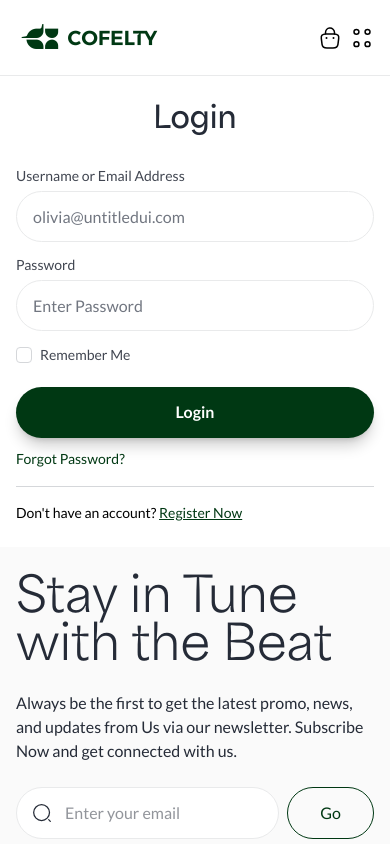
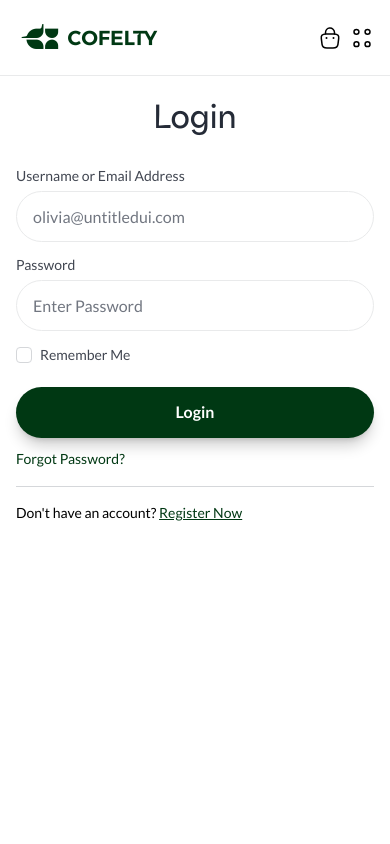
Before and after one commit to xpand-indonesia/ecommerce, a Next.js app: page /auth/login in a window 390 px wide. Shown: the top 844 px of the page. Built offline with nearby package versions, Linux system fonts and the light colour scheme.

Commit message:
add min height in login mobile screen

```diff
--- a/src/app/auth/login/page.tsx
+++ b/src/app/auth/login/page.tsx
@@ -8,7 +8,7 @@ export default function SignInPage() {
     return (
         <>
             <HeaderProp style="default" />
-            <section className="py-6 lg:py-8 header-safe-6 lg:header-safe-8">
+            <section className="py-6 min-h-screen lg:py-8 header-safe-6 lg:header-safe-8 lg-min-h-auto">
                 <Container>
                     <div className="flex gap-6">
                         <div className="flex-1 hidden lg:block">
```
